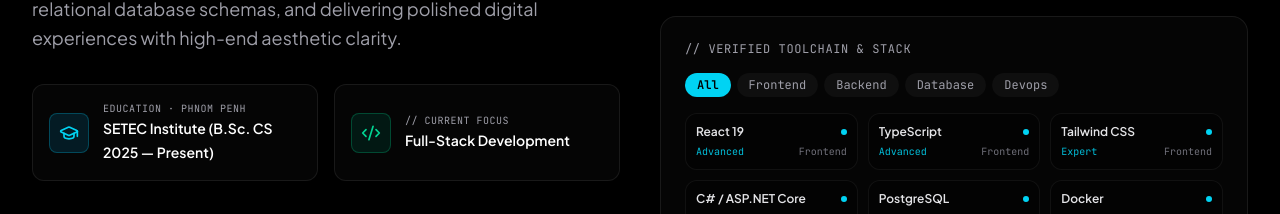
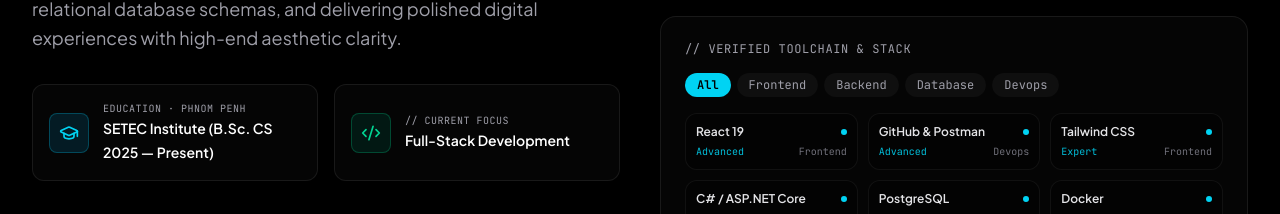
Before and after one commit to LengDeveloperweb/lastportfolio, a React (Vite) app: page / in a window 1280 px wide. Shown: the part 2716-2930 px from the top of the page. Built offline with nearby package versions, Linux system fonts and the light colour scheme; a web font is replaced by a local one.

Commit message:
Update portfolioData.ts

```diff
--- a/src/data/portfolioData.ts
+++ b/src/data/portfolioData.ts
@@ -60,7 +60,7 @@ export const DEVELOPER_QUOTES: DeveloperQuote[] = [
 
 export const TECH_STACK: SkillItem[] = [
   { name: 'React 19', category: 'frontend', level: 'Advanced', experience: '', featured: true },
-  { name: 'TypeScript', category: 'frontend', level: 'Advanced', experience: '', featured: true },
+  { name: 'GitHub & Postman', category: 'Devops', level: 'Advanced', experience: '', featured: true },
   { name: 'Tailwind CSS', category: 'frontend', level: 'Expert', experience: '', featured: true },
   { name: 'C# / ASP.NET Core', category: 'backend', level: 'Proficient', experience: '', featured: true },
   { name: 'PostgreSQL', category: 'database', level: 'Advanced', experience: '', featured: true },
@@ -142,7 +142,7 @@ export const PROJECTS: Project[] = [
         'LengTool គឺជាវេទិកាឧបករណ៍ផលិតភាពដែលកំពុងដំណើរការផ្ទាល់ បង្កើតឡើងដើម្បីផ្តល់នូវឧបករណ៍ដែលមានល្បឿនលឿនភ្លាមៗ ដោយមិនទាមទារការចុះឈ្មោះ និងមិនរក្សាទុកទិន្នន័យសម្ងាត់របស់អ្នកប្រើ។ មានជាង ២៥+ មុខងាររួមមាន JSON/SQL Formatter, Base64/JWT Inspector, Regex Tester និងម៉ាស៊ីនគណនាកាលបរិច្ឆេទចន្ទគតិខ្មែរ។',
       specs: [
         { label: 'Live Domain', value: 'lengtool.site' },
-        { label: 'Tech Stack', value: 'React 19 · TypeScript · Tailwind CSS' },
+        { label: 'Tech Stack', value: 'React 19 · Tailwind CSS' },
         { label: 'Container', value: 'Dockerized multi-stage build' },
         { label: 'Performance', value: '100% Lighthouse Performance Score' },
       ],
@@ -241,7 +241,7 @@ export const PROJECTS: Project[] = [
         'មានឯកសារ API Swagger / OpenAPI ដោយស្វ័យប្រវត្តិ។',
       ],
       architectureNotes:
-        'Leverages Java 21 Virtual Threads (Project Loom) to achieve near non-blocking I/O efficiency while maintaining readable synchronous programming semantics.',
+        'Leverages Javha Virtual Threads (Project Loom) to achieve near non-blocking I/O efficiency while maintaining readable synchronous programming semantics.',
     },
   },
   {
@@ -309,7 +309,7 @@ export const PROJECTS: Project[] = [
       overviewKm:
         'សេវាកម្មបញ្ជូនសារជូនដំណឹងស្វ័យប្រវត្តិសម្រាប់ក្រុមការងារ នៅពេលមាន Server Down ឬមាន Code Commit ថ្មី ដោយបញ្ជូនទៅកាន់ Telegram និង Discord ភ្លាមៗ។',
       specs: [
-        { label: 'Runtime', value: 'Node.js 22 LTS' },
+        { label: 'Runtime', value: ' 22 LTS' },
         { label: 'Protocols', value: 'HTTP Webhooks & Full-duplex WebSocket' },
         { label: 'Security', value: 'HMAC-SHA256 signature verification' },
         { label: 'Retry Queue', value: 'Exponential backoff failed event retry' },
```
